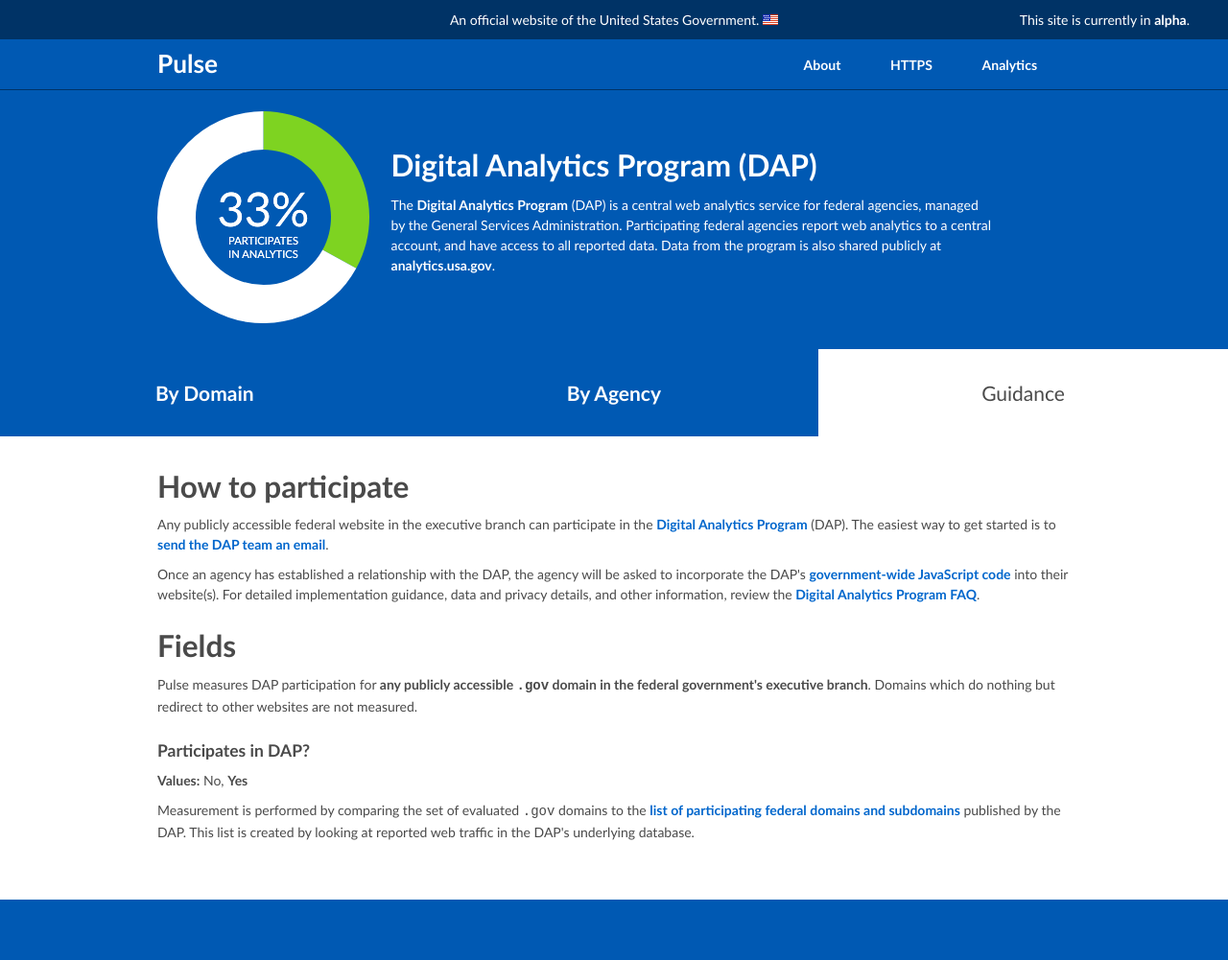
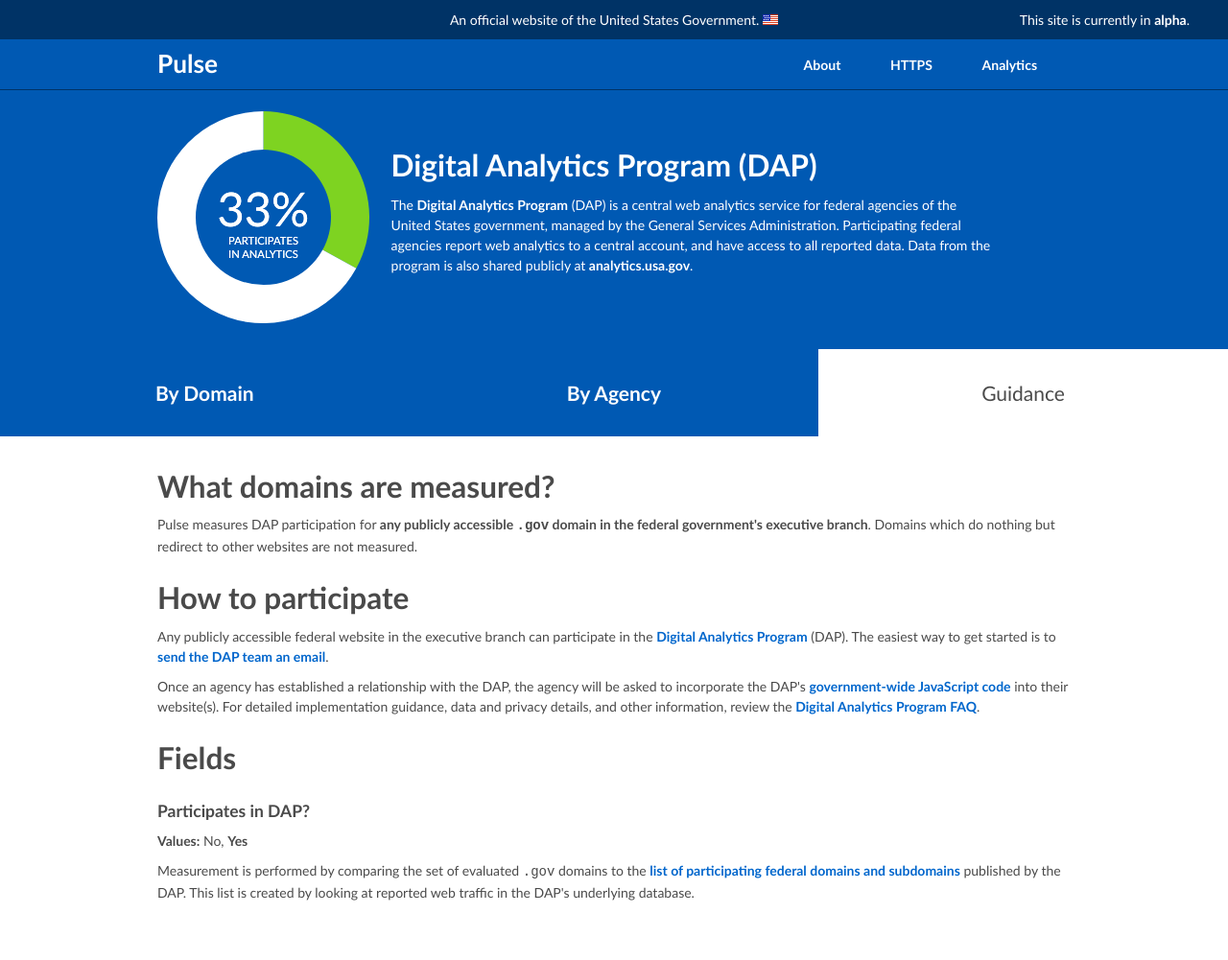
Before and after one commit to 18F/pulse, a Jekyll site: the page built from pages/analytics/guide.html, in a window 1280 px wide. Shown: the whole page at 96% size. Built offline with Jekyll 4.4.1, drawn with Linux system fonts in a browser that asks for light colours; Markdown is read by kramdown in place of the engine named in the settings; before the commit the page ends 938 px from its top, so only the background shows below that.

Commit message:
explicit about 'U.S.' for DAP, put eligibility up top of guides

```diff
--- a/_includes/analytics/header.html
+++ b/_includes/analytics/header.html
@@ -8,7 +8,7 @@
   <div class="description">
     <h1>Digital Analytics Program (DAP)</h1>
     <p>
-      The <a href="https://www.digitalgov.gov/services/dap/">Digital Analytics Program</a> (DAP) is a central web analytics service for federal agencies, managed by the General Services Administration. Participating federal agencies report web analytics to a central account, and have access to all reported data. Data from the program is also shared publicly at <a href="https://analytics.usa.gov">analytics.usa.gov</a>.
+      The <a href="https://www.digitalgov.gov/services/dap/">Digital Analytics Program</a> (DAP) is a central web analytics service for federal agencies of the United States government, managed by the General Services Administration. Participating federal agencies report web analytics to a central account, and have access to all reported data. Data from the program is also shared publicly at <a href="https://analytics.usa.gov">analytics.usa.gov</a>.
     </p>
   </div>
 
--- a/pages/analytics/guide.html
+++ b/pages/analytics/guide.html
@@ -18,6 +18,12 @@
 
   <div class="wrapper guide">
 
+    <h1>What domains are measured?</h1>
+
+    <p>
+      Pulse measures DAP participation for <strong>any publicly accessible <code>.gov</code> domain in the federal government's executive branch</strong>. Domains which do nothing but redirect to other websites are not measured.
+    </p>
+
     <h1>How to participate</h1>
 
     <p>
@@ -29,10 +35,6 @@
     </p>
 
     <h1>Fields</h1>
-
-    <p>
-      Pulse measures DAP participation for <strong>any publicly accessible <code>.gov</code> domain in the federal government's executive branch</strong>. Domains which do nothing but redirect to other websites are not measured.
-    </p>
 
     <h3>Participates in DAP?</h3>
 
```
Also changed, not shown: pages/https/guide.html (+6 -4 lines).
